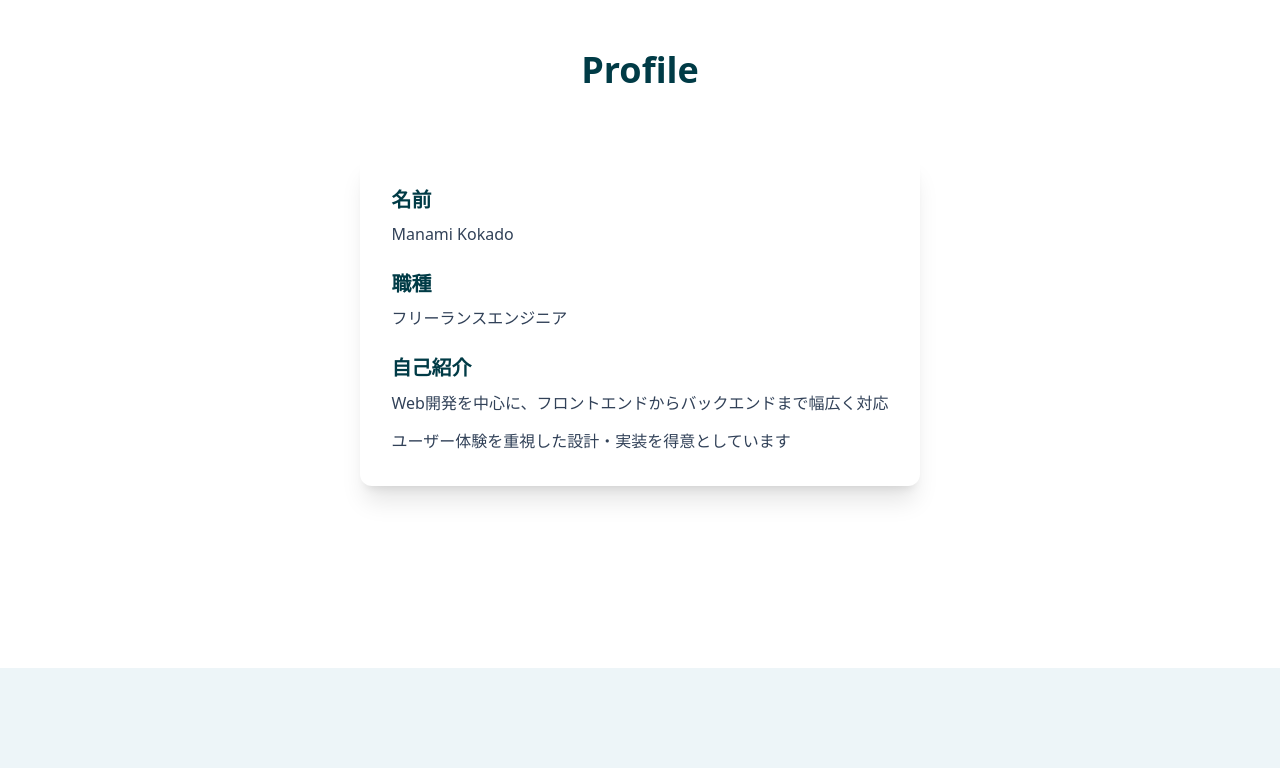
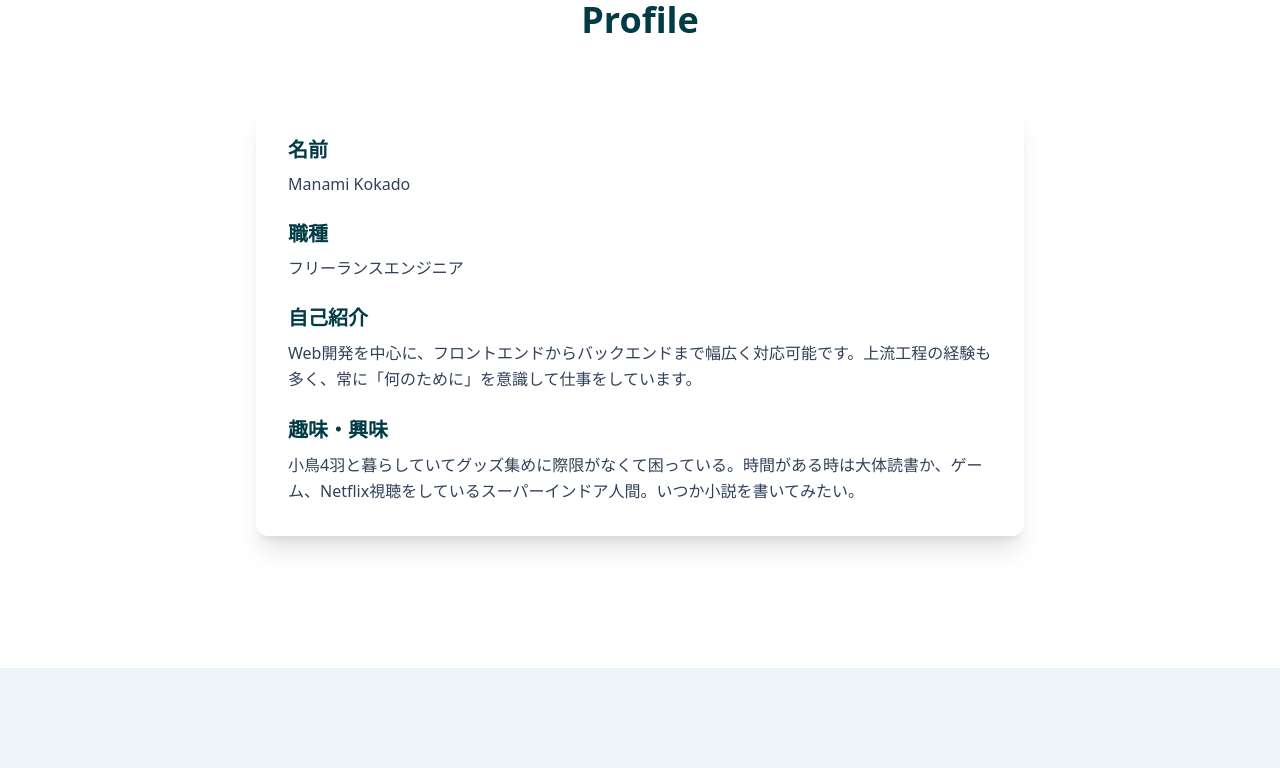
Before and after one commit to mnmKoka13/my-portfolio, a Next.js app: page / in a window 1280 px wide. Shown: the part 2996-3764 px from the top of the page. Built offline with nearby package versions, Linux system fonts and the light colour scheme.

Commit message:
feat(profile): 趣味・興味セクションを追加し自己紹介文を更新
Co-Authored-By: Claude Sonnet 4.6 <noreply@anthropic.com>

```diff
--- a/components/sections/ProfileSection.tsx
+++ b/components/sections/ProfileSection.tsx
@@ -27,6 +27,10 @@ export default function ProfileSection() {
                   ))}
                 </div>
               </div>
+              <div>
+                <h3 className="text-xl font-bold mb-2">趣味・興味</h3>
+                <p className="text-slate-700 leading-relaxed">{profileData.hobbies}</p>
+              </div>
             </div>
           </div>
         </FadeIn>
--- a/data/profile.json
+++ b/data/profile.json
@@ -3,7 +3,7 @@
   "role": "フリーランスエンジニア",
   "image": "/images/dummy/profile.jpg",
   "description": [
-    "Web開発を中心に、フロントエンドからバックエンドまで幅広く対応",
-    "ユーザー体験を重視した設計・実装を得意としています"
-  ]
+    "Web開発を中心に、フロントエンドからバックエンドまで幅広く対応可能です。上流工程の経験も多く、常に「何のために」を意識して仕事をしています。"
+  ],
+  "hobbies": "小鳥4羽と暮らしていてグッズ集めに際限がなくて困っている。時間がある時は大体読書か、ゲーム、Netflix視聴をしているスーパーインドア人間。いつか小説を書いてみたい。"
 }
--- a/types/profile.ts
+++ b/types/profile.ts
@@ -3,4 +3,5 @@ export interface Profile {
   role: string;
   image: string;
   description: string[];
+  hobbies: string;
 }
```
